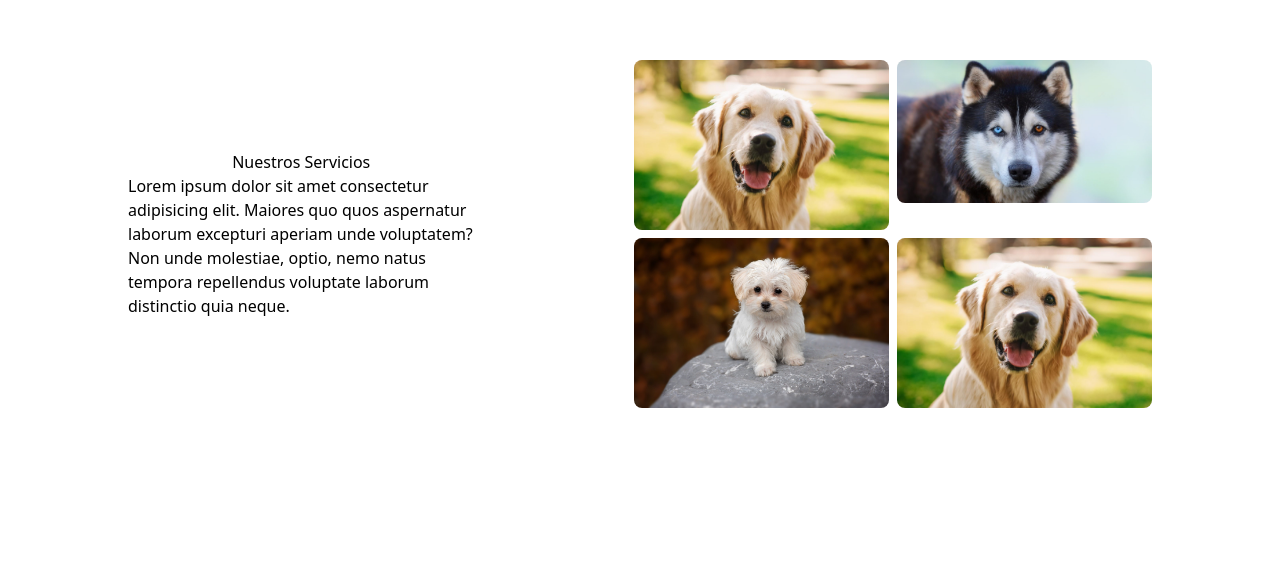
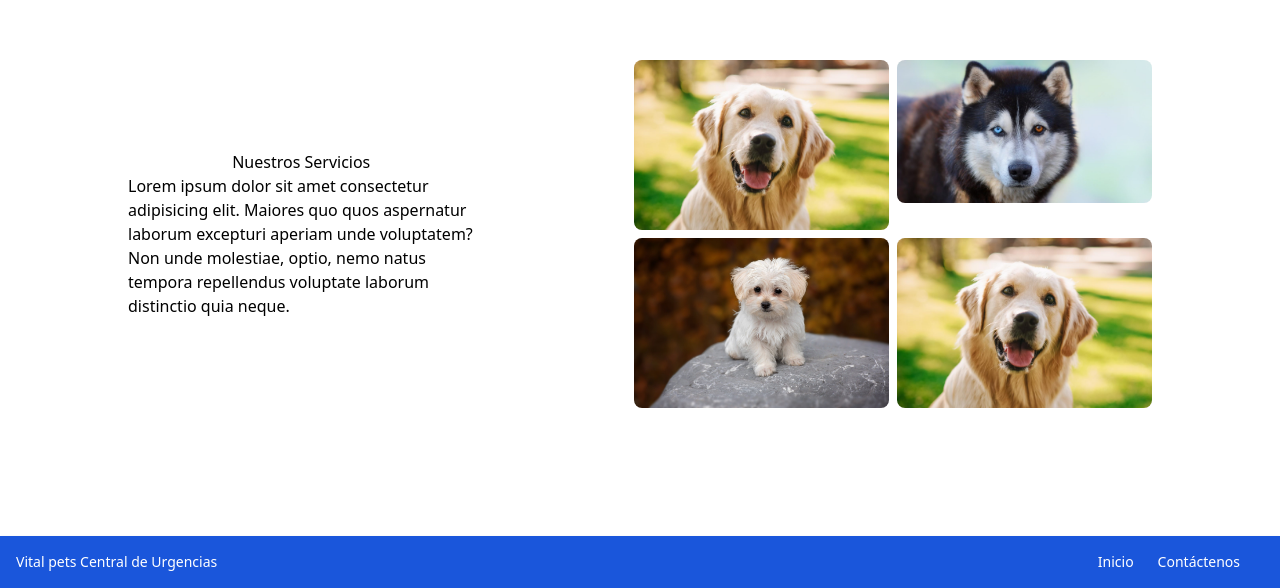
Before and after one commit to LicethPerez24/Vital-Pet-s, a React (Vite) app: page / in a window 1280 px wide. Shown: the part 708-1296 px from the top of the page. Before the commit the page ends 1244 px from the top, so only its background shows below. Built offline with nearby package versions, Linux system fonts and the light colour scheme.

Commit message:
me encanta flowbite

```diff
--- a/src/components/footer.jsx
+++ b/src/components/footer.jsx
@@ -0,0 +1,25 @@
+export default function Footer() {
+  return (
+    <footer className="bg-blue-700  shadow w-full dark:bg-gray-800">
+      <div className="w-full mx-auto max-w-screen-xl p-4 md:flex md:items-center md:justify-between">
+        <span className="text-sm text-white sm:text-center dark:text-gray-400">
+          <a href="#" className="hover:underline">
+            Vital pets Central de Urgencias
+          </a>
+        </span>
+        <ul className="flex flex-wrap items-center mt-3 text-sm font-medium text-white dark:text-gray-400 sm:mt-0">
+          <li>
+            <a href="#" className="hover:underline me-4 md:me-6">
+              Inicio
+            </a>
+          </li>
+          <li>
+            <a href="#" className="hover:underline me-4 md:me-6">
+              Contáctenos
+            </a>
+          </li>
+        </ul>
+      </div>
+    </footer>
+  );
+}
--- a/src/pages/layout.jsx
+++ b/src/pages/layout.jsx
@@ -1,3 +1,4 @@
+import Footer from "../components/footer";
 import Hero from "../components/hero";
 import Products from "../components/products";
 import EmblaCarousel from "../components/slider";
@@ -8,6 +9,7 @@
       <Hero />
       <EmblaCarousel />
       <Products />
+      <Footer />
     </>
   );
 }
```
